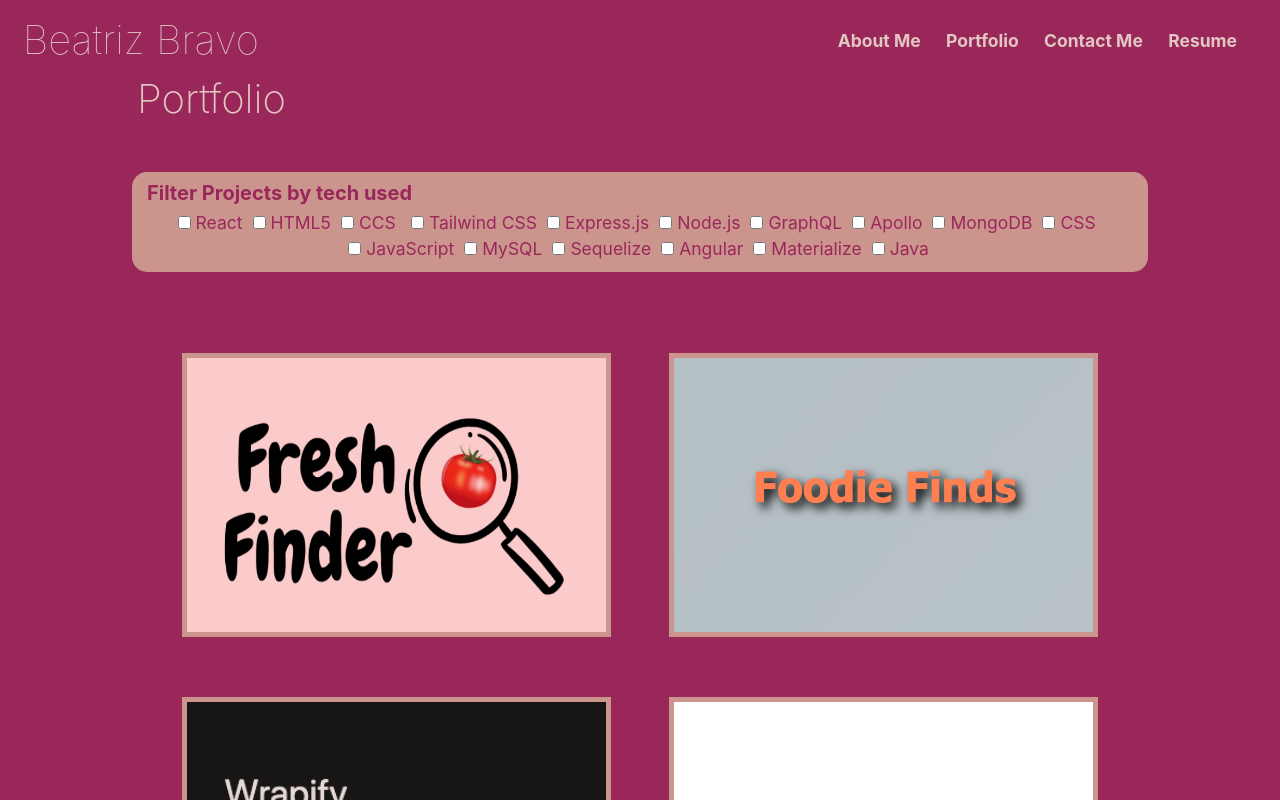
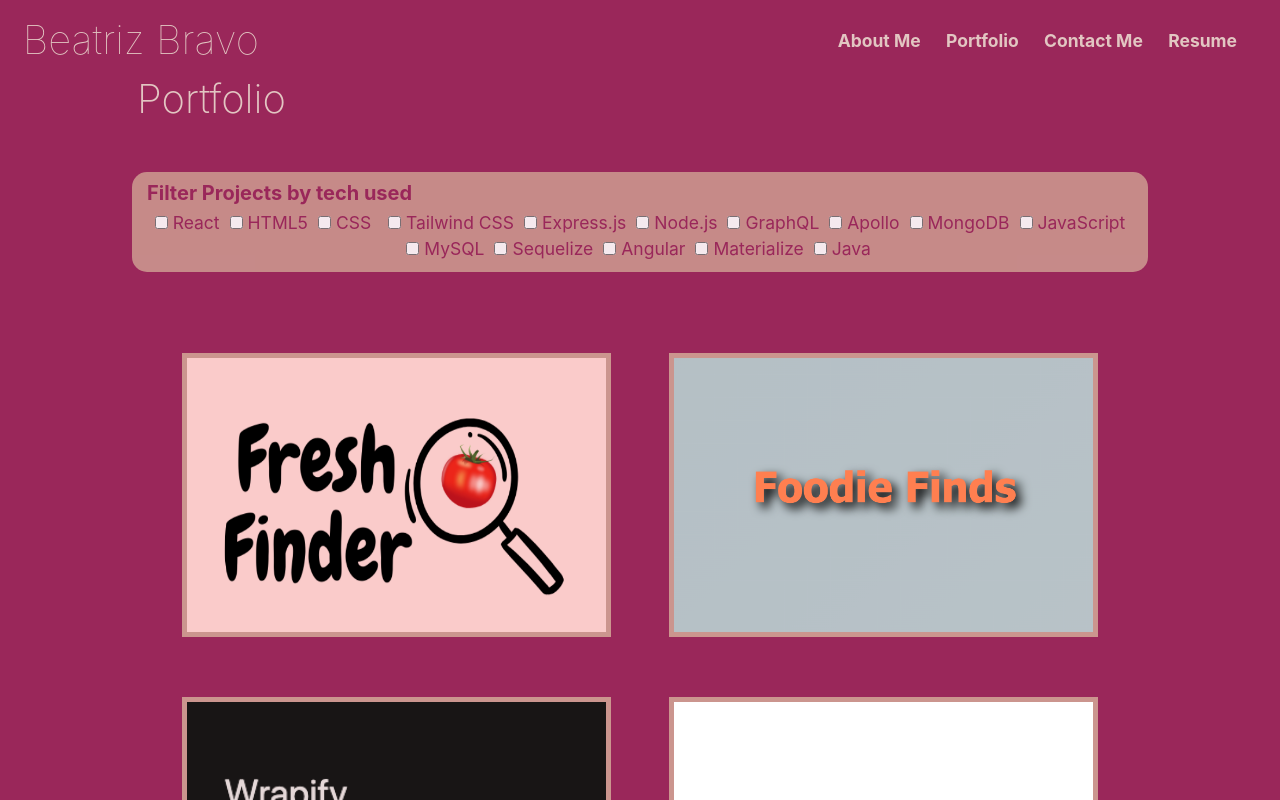
Before and after one commit to BeaBravo/react-portfolio, a React (Vite) app: page /#/Portfolio in a window 1280 px wide. Shown: the top 800 px of the page. Built offline with nearby package versions, Linux system fonts and the light colour scheme.

Commit message:
added more styling

```diff
--- a/src/App.css
+++ b/src/App.css
@@ -153,6 +153,7 @@ main {
   padding: 1rem;
   border-radius: 15px;
   color: var(--background-color);
+  opacity: 0.9;
 }
 
 #filter-projects div h5 {
@@ -174,6 +175,7 @@ main {
 
 .filter-checkbox-container input {
   margin-right: 0.5rem;
+  cursor: pointer;
 }
 
 /* Footer styles. it is the same colour as the header and always at the bottom of the page */
--- a/src/assets/projects.js
+++ b/src/assets/projects.js
@@ -10,7 +10,7 @@ const projectList = [
         title: "Fresh Finder",
         deployed: 'https://market-place-app.onrender.com/',
         link: "https://github.com/YuliyaTsoy/food-marketplace-app",
-        techUsed: "React, HTML5, CCS, Tailwind CSS, Express.js, Node.js, GraphQL, Apollo, MongoDB",
+        techUsed: "React, HTML5, CSS, Tailwind CSS, Express.js, Node.js, GraphQL, Apollo, MongoDB",
         description: 'User-friendly e-commerce site where the user can find or list products they would like to buy/sell'
     },
     {
```
